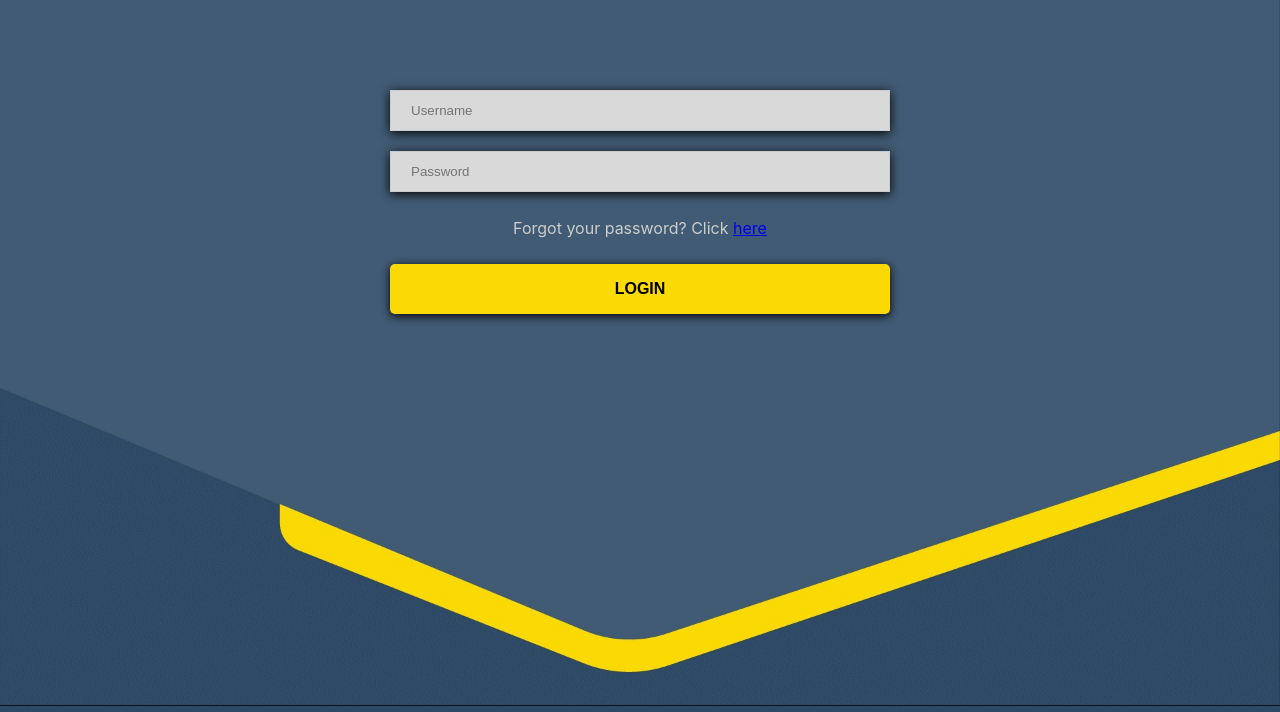
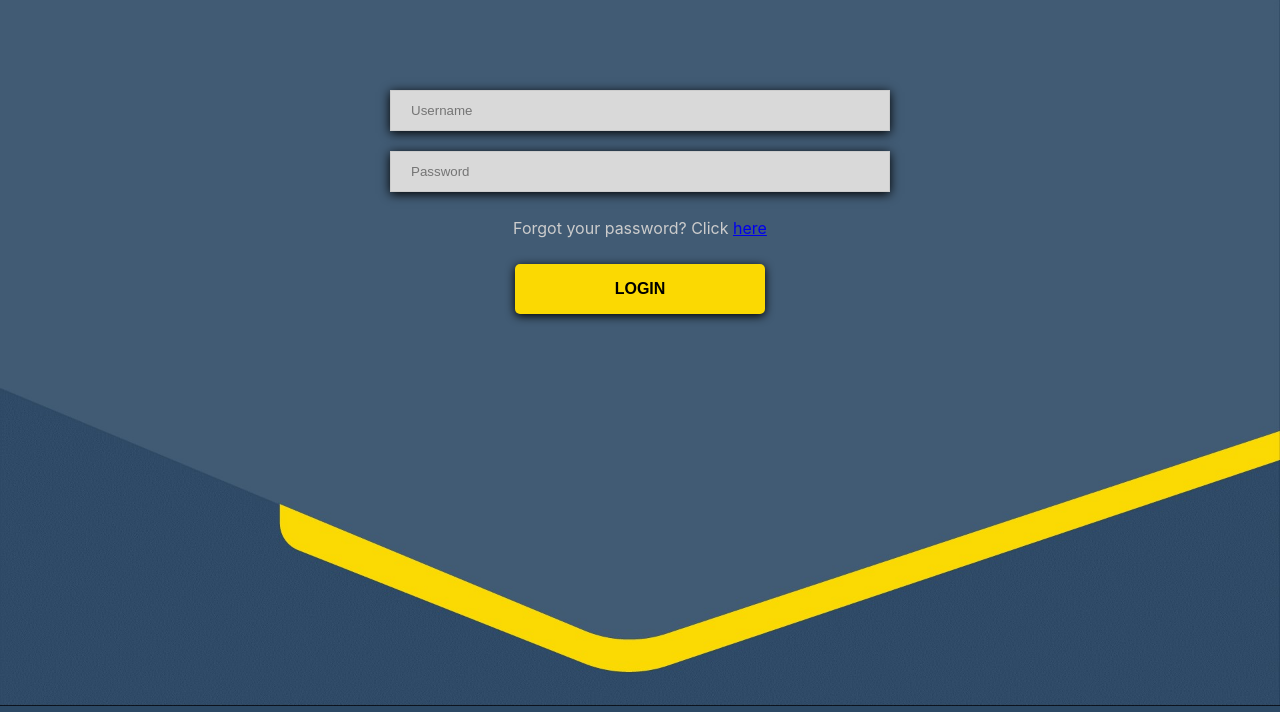
Before and after one commit to UP927887/industrial-project-grp4, a React (Create React App) app in the folder front_end/: page / in a window 1280 px wide. Shown: the top 712 px of the page. Built offline with nearby package versions, Linux system fonts and the light colour scheme.

Commit message:
layout changes

```diff
--- a/front_end/src/App.css
+++ b/front_end/src/App.css
@@ -48,9 +48,14 @@ fieldset{
   font-size: 1.1rem;
 }
 
- .btn-login {
+.btn-wrapper {
+  text-align: center;
+}
+
+.btn-login {
   background: linear-gradient(90deg, var(--accent-1), var(--accent-2));
   background-color: #FBD902;
+  margin: 10px;
   border: none;
   border-radius: 5px;
   padding: 1rem;
@@ -58,9 +63,7 @@ fieldset{
   color: #000;
   transition: all 250ms ease;
   font-size: 1.0rem;
-  width: 100%;
-  box-sizing: border-box;
-  box-shadow: 0 2px 10px;
+  width: 50%;
 }
 
 #btn-login:hover {
@@ -68,7 +71,11 @@ fieldset{
   filter: brightness(110%);
 }
 
-button[type="submit"]:hover {
+.btn-login[type="btn-shadow"]{
+  box-shadow: 0 2px 10px;
+}
+
+.btn-login:hover {
   background: #6cf0c2;
 }
 
@@ -99,7 +106,7 @@ label {
   margin-bottom: 10px;
 }
 
-input[type="user-details"] {
+#input-field {
   box-shadow: 0 2px 10px;
   background-color: #D9D9D9;
   width: 100%;
--- a/front_end/src/Login.jsx
+++ b/front_end/src/Login.jsx
@@ -84,10 +84,10 @@ export default function Login() {
                         <div>
                             {/* <label type="username" htmlFor="username">Username</label> */}
                             <input
-                                className="login-form username"
+                                id="input-field"
                                 name="uname"
                                 placeholder="Username"
-                                type="user-details" required
+                                type="uname" required
                                 onChange={(e) => {
                                     setUsername(e.target.value);
                                 } } />
@@ -96,10 +96,10 @@ export default function Login() {
                         <div>
                             {/* <label type="password" htmlFor="password">Password</label> */}
                             <input
-                                className="login-form password"
+                                id="input-field"
                                 name="pw"
                                 placeholder='Password'
-                                type="user-details" required
+                                type="password" required
                                 onChange={(e) => {
                                     setPassword(e.target.value);
                                 } } />
@@ -109,21 +109,23 @@ export default function Login() {
                             <p className="forgot-pw">Forgot your password? Click <a className="forgotPassword" href="#">here</a></p>
                         </div>
 
-                        <div>
-                            <button className="btn-login" type="submit" /*onClick={loginfunc}*/>
+                        <div className="btn-wrapper">
+                            <button className="btn-login" type="btn-shadow" /*onClick={loginfunc}*/>
                                 LOGIN
                             </button>
                         </div>
 
                 </form>
                     <div className='forgot-pass-container'>
-                        <label type="forgot-username" htmlFor='forgot-username'>Please enter your username: </label>
+                        <label type="forgot-username">Please enter your username: </label>
                         <input
                             className="login-form username"
                             name="uname"
                             placeholder="Username"
                             type="forgot-input" required />
-                        <button className="btn-login" type="submit">SUBMIT</button>
+                        <div className="btn-wrapper">
+                            <button className="btn-login" type="submit">SUBMIT</button>
+                        </div>
                     </div>
                 <div className='error'></div>
             </div>
```
